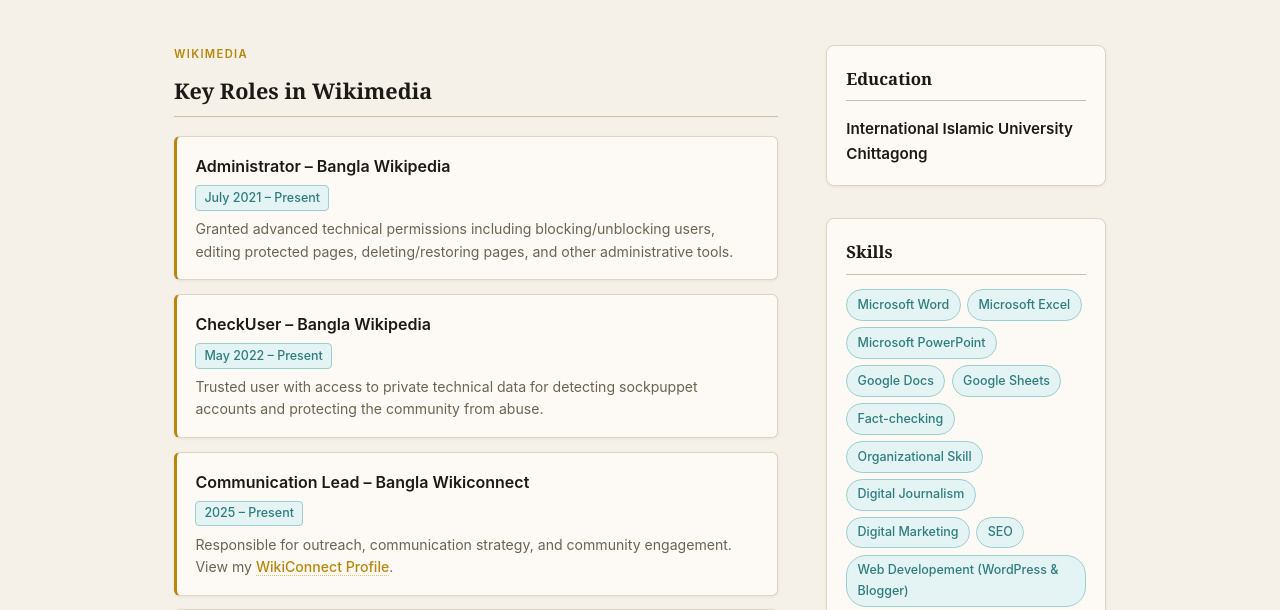
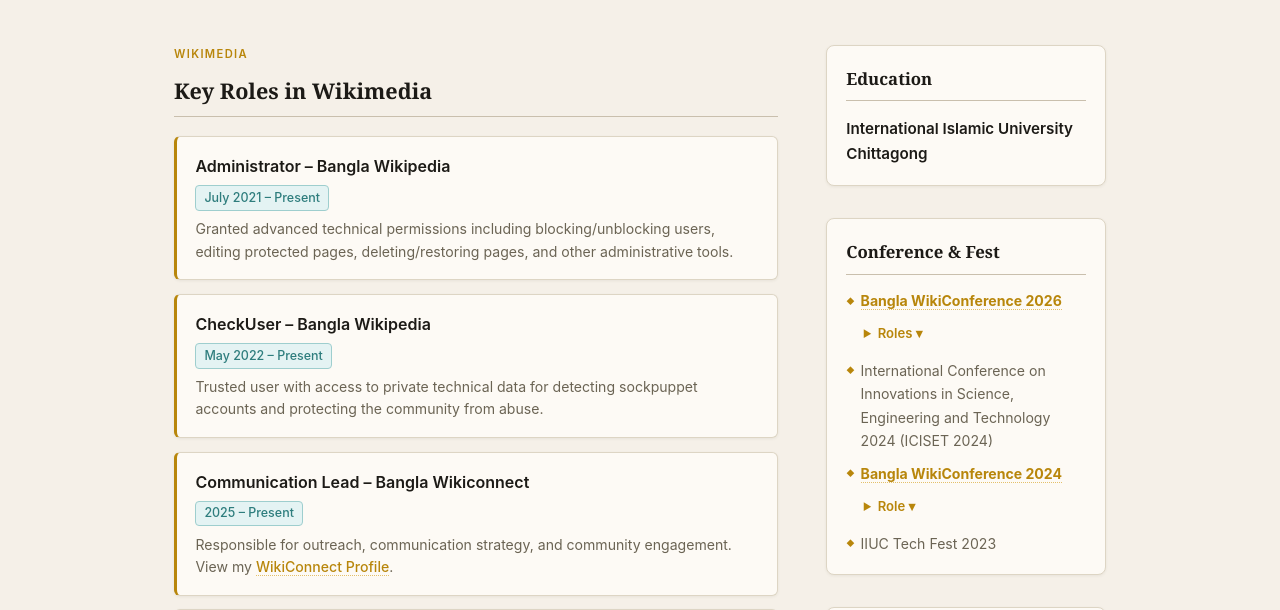
Before and after one commit to alriazuddin/alriazuddin.github.io, a plain HTML site: page index.html in a window 1280 px wide. Shown: the part 307-917 px from the top of the page. Drawn offline with Linux system fonts and the light colour scheme.

```diff
--- a/index.html
+++ b/index.html
@@ -743,7 +743,7 @@
         <p class="edu-name">International Islamic University Chittagong</p>
       </div>
 
-      <!-- Skills -->
+      <!-- Skills--
       <div class="sidebar-block">
         <div class="section-title">Skills</div>
         <div class="pill-group">
@@ -762,7 +762,7 @@
           <span class="pill">Video Editing (Basics)</span>
         </div>
       </div>
-
+ -->
       <!-- Conferences -->
       <div class="sidebar-block">
         <div class="section-title">Conference & Fest</div>
@@ -772,7 +772,7 @@
           <div class="conf-item">
             <a href="https://bd.wikimedia.org/wiki/%E0%A6%AC%E0%A6%BE%E0%A6%82%E0%A6%B2%E0%A6%BE_%E0%A6%89%E0%A6%87%E0%A6%95%E0%A6%BF%E0%A6%B8%E0%A6%AE%E0%A7%8D%E0%A6%AE%E0%A7%87%E0%A6%B2%E0%A6%A8_%E0%A7%A8%E0%A7%A6%E0%A7%A8%E0%A7%AC" target="_blank" rel="noopener" class="content-link"><strong>Bangla WikiConference 2026</strong></a>
             <details class="collapse-box conf-details">
-              <summary>My Roles ▾</summary>
+              <summary>Roles ▾</summary>
               <ul>
                 <li><strong>Panel Speaker:</strong> Panel Discussion of Bangla Wikipedia Administrators</li>
                 <li><strong>Co-presenter:</strong> Bangla WikiConnect: Enriching Bangla Wikimedia Projects through Contests and Collaborative Initiatives</li>
@@ -786,7 +786,7 @@
           <div class="conf-item">
             <a href="https://bd.wikimedia.org/wiki/%E0%A6%AC%E0%A6%BE%E0%A6%82%E0%A6%B2%E0%A6%BE_%E0%A6%89%E0%A6%87%E0%A6%95%E0%A6%BF%E0%A6%B8%E0%A6%AE%E0%A7%8D%E0%A6%AE%E0%A7%87%E0%A6%B2%E0%A6%A8_%E0%A7%A8%E0%A7%A6%E0%A7%A8%E0%A7%AA" target="_blank" rel="noopener" class="content-link"><strong>Bangla WikiConference 2024</strong></a>
             <details class="collapse-box conf-details">
-              <summary>My Roles ▾</summary>
+              <summary>Role ▾</summary>
               <ul>
                 <li><strong>Moderator:</strong> Panel Discussion of Bangla Wikipedia Administrators</li>
               </ul>
```
